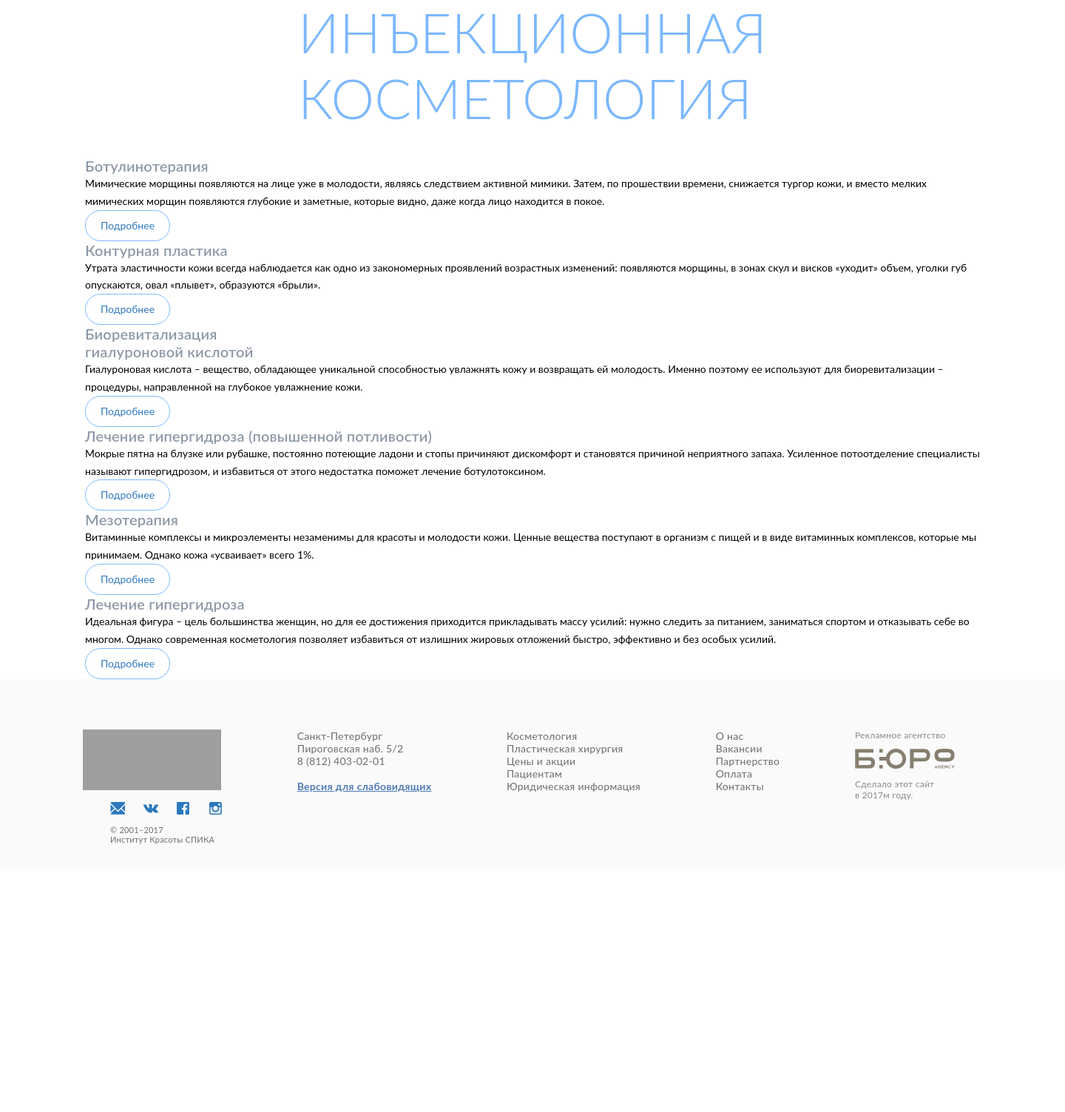
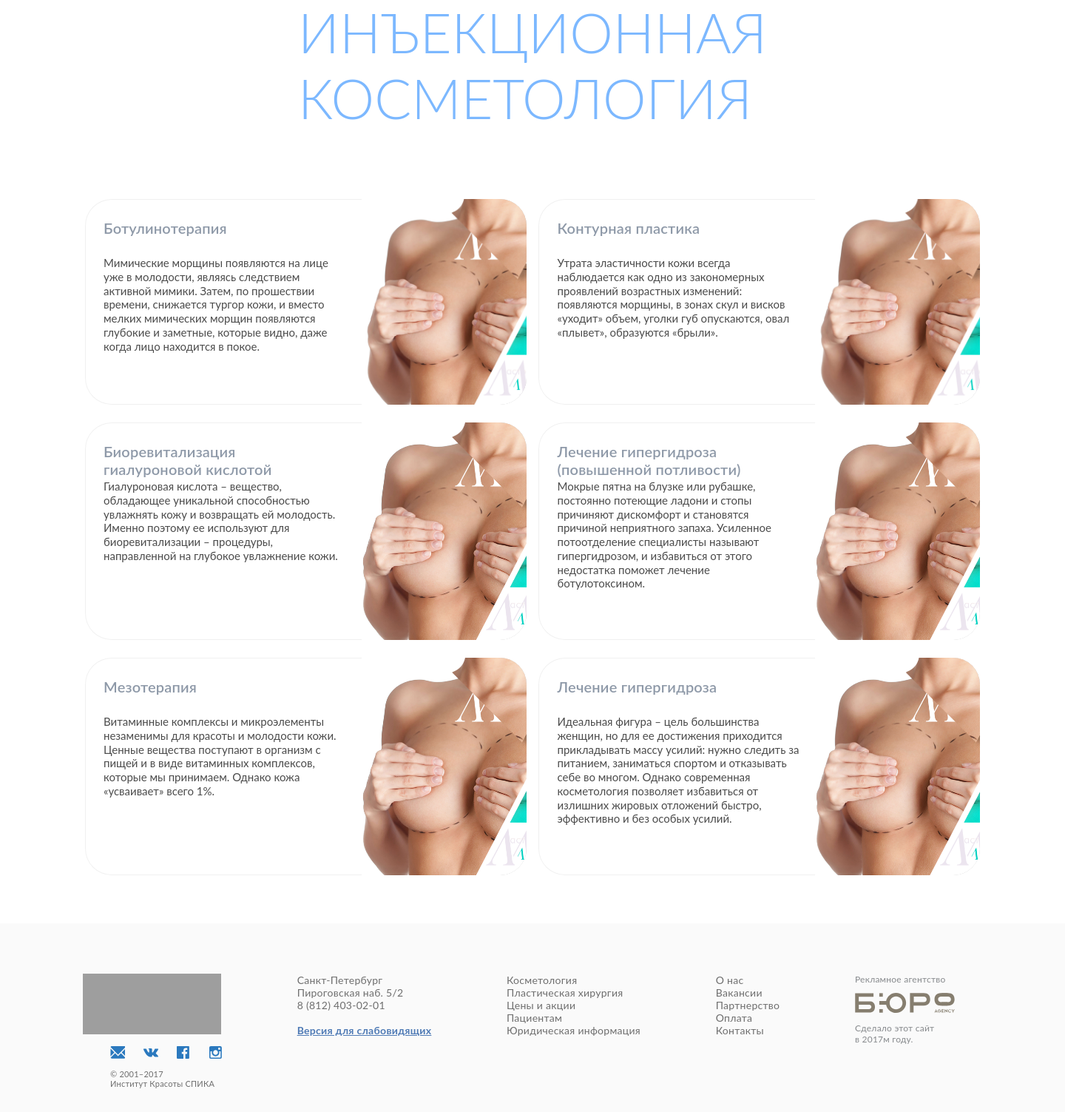
Before and after one commit to AniLiss/spika, a PHP site: page /section.php in a window 1440 px wide. Shown: the part 130-1633 px from the top of the page at 74% size. Before the commit the page ends 1271 px from the top, so only its background shows below. Run offline with PHP 8.4, Linux system fonts and the light colour scheme; some web fonts are replaced; grey boxes are pictures that could not be loaded.

Commit message:
Правки CSS section.php

```diff
--- a/www/css/basics.scss
+++ b/www/css/basics.scss
@@ -110,7 +110,7 @@ a {text-decoration: inherit; font-weight: inherit; line-height:inherit; color:in
 
 select, input, textarea {padding: 10px; text-align: left; margin: 0; padding:0; border: 0; border-radius:0; font-size: 14px; display:inline-block;}
 
-.button {text-align:center; border-radius:1000px; border:1px solid #7eb9ff; padding:0 20px; display:inline-block; color:#3078bf; font-size:14px; height:42px; line-height:40px; background-color: transparent;
+.button {text-align:center; border-radius:1000px; border:1px solid #7eb9ff; padding:0 20px; display:inline-block; color:#3078bf; font-size:14px; height:42px; line-height:40px; background-color: transparent; letter-spacing: 0.02em;
     &:hover {background-color:#3078bf; box-shadow: 0 13px 15px 0 rgba(0, 0, 0, 0.06); border-color:#1d8dd3; color:white;}
     &:active {box-shadow:0 0 0 0 transparent;}
     &:disabled {border-color:#dedede; color:#cacaca;}
@@ -299,16 +299,15 @@ select, input, textarea {padding: 10px; text-align: left; margin: 0; padding:0;
 
 /* ####################### */
 
-.service-block {min-height: 278px; position: relative; border-radius: 36px; border: solid 1px #c9caca; box-sizing: border-box; padding: 27px 25px 19px; overflow: hidden; transition: all 0.25s ease-in-out; cursor: pointer; display: flex; flex-direction: column;
+.service-block {min-height: 278px; position: relative; border-radius: 36px; box-sizing: border-box; padding: 27px 244px 19px 25px; overflow: hidden; transition: all 0.25s ease-in-out; display: flex; flex-direction: column; align-items: flex-start; transform:translate3d(0,0,0); box-shadow:inset 0 0 0 1px rgba(black,.06);
 	&:nth-child(n+3) {margin-top: 24px;}
-	&:hover {box-shadow: 0 29px 35px -20px rgba(0, 0, 0, 0.1);
-		.button {opacity: 1; pointer-events: all;}
+	&:hover {box-shadow: inset 0 0 0 1px rgba(black,.06), 0 29px 35px -20px rgba(0, 0, 0, 0.1);
+		.button {opacity: 1; pointer-events: all; transform:translate3d(0,0,0);}
 	}
-	&__heading, &__text {max-width: 60.7%;}
 	&__heading {min-height: (24/20)*2em;}
 	&__text {font-size: 15px; color: #4b4b4b; line-height: 1.25em; margin-top: 2px; flex: 1;}
-	.button {opacity: 0; pointer-events: none; border: solid 2px #1d8dd3; width: 200px; letter-spacing: 0.02em; height: 35px; line-height: 35px;}
-	&__img {position: absolute; top: 0; right: 0; height: 100%; width: 37.5%; overflow: hidden;
+	.button {opacity: 0; pointer-events: none; min-width: 200px; height: 35px; line-height: 35px; transform:translate3d(0,10px,0); transform-style: preserve-3d; margin-top: 13px;}
+	&__img {position: absolute; top: 0; right: 0; height: 100%; width: 223px; overflow: hidden;
 		img {position: absolute; left: 0; top: 0; object-fit: cover; min-width: 100%; min-height: 100%; width: 0; background-color: #ccc;}
 	}
 }
--- a/www/css/default.css
+++ b/www/css/default.css
@@ -89,7 +89,7 @@ body {
 
 /* line 73, D:/Projects/home/spika/www/css/basics.scss */
 html, body {
-  overflow-x: hidden; }
+  min-width: 1440px; }
 
 /* line 74, D:/Projects/home/spika/www/css/basics.scss */
 header, section, footer, main {
@@ -195,7 +195,8 @@ select, input, textarea {
   font-size: 14px;
   height: 42px;
   line-height: 40px;
-  background-color: transparent; }
+  background-color: transparent;
+  letter-spacing: 0.02em; }
   /* line 114, D:/Projects/home/spika/www/css/basics.scss */
   .button:hover {
     background-color: #3078bf;
@@ -705,6 +706,71 @@ select, input, textarea {
       color: #4a414b; }
 
 /* ####################### */
+/* line 302, D:/Projects/home/spika/www/css/basics.scss */
+.service-block {
+  min-height: 278px;
+  position: relative;
+  border-radius: 36px;
+  box-sizing: border-box;
+  padding: 27px 244px 19px 25px;
+  overflow: hidden;
+  transition: all 0.25s ease-in-out;
+  display: flex;
+  flex-direction: column;
+  align-items: flex-start;
+  transform: translate3d(0, 0, 0);
+  box-shadow: inset 0 0 0 1px rgba(0, 0, 0, 0.06); }
+  /* line 303, D:/Projects/home/spika/www/css/basics.scss */
+  .service-block:nth-child(n+3) {
+    margin-top: 24px; }
+  /* line 304, D:/Projects/home/spika/www/css/basics.scss */
+  .service-block:hover {
+    box-shadow: inset 0 0 0 1px rgba(0, 0, 0, 0.06), 0 29px 35px -20px rgba(0, 0, 0, 0.1); }
+    /* line 305, D:/Projects/home/spika/www/css/basics.scss */
+    .service-block:hover .button {
+      opacity: 1;
+      pointer-events: all;
+      transform: translate3d(0, 0, 0); }
+  /* line 307, D:/Projects/home/spika/www/css/basics.scss */
+  .service-block__heading {
+    min-height: 2.4em; }
+  /* line 308, D:/Projects/home/spika/www/css/basics.scss */
+  .service-block__text {
+    font-size: 15px;
+    color: #4b4b4b;
+    line-height: 1.25em;
+    margin-top: 2px;
+    flex: 1; }
+  /* line 309, D:/Projects/home/spika/www/css/basics.scss */
+  .service-block .button {
+    opacity: 0;
+    pointer-events: none;
+    min-width: 200px;
+    height: 35px;
+    line-height: 35px;
+    transform: translate3d(0, 10px, 0);
+    transform-style: preserve-3d;
+    margin-top: 13px; }
+  /* line 310, D:/Projects/home/spika/www/css/basics.scss */
+  .service-block__img {
+    position: absolute;
+    top: 0;
+    right: 0;
+    height: 100%;
+    width: 223px;
+    overflow: hidden; }
+    /* line 311, D:/Projects/home/spika/www/css/basics.scss */
+    .service-block__img img {
+      position: absolute;
+      left: 0;
+      top: 0;
+      object-fit: cover;
+      min-width: 100%;
+      min-height: 100%;
+      width: 0;
+      background-color: #ccc; }
+
+/* ####################### */
 /* Секции, страницы, уникальные блоки */
 /* ####################### */
 /* line 7, D:/Projects/home/spika/www/css/default.scss */
@@ -720,27 +786,41 @@ select, input, textarea {
   .action-blocks-list .action-block {
     width: 49.3%; }
 
-/* line 14, D:/Projects/home/spika/www/css/default.scss */
+/* line 13, D:/Projects/home/spika/www/css/default.scss */
+.service-list {
+  display: flex;
+  flex-wrap: wrap;
+  justify-content: space-between; }
+  /* line 14, D:/Projects/home/spika/www/css/default.scss */
+  .service-list .service-block {
+    width: 49.3%; }
+
+/* line 18, D:/Projects/home/spika/www/css/default.scss */
 .sales-page .action-blocks-list {
   margin-top: 54px; }
 
-/* line 15, D:/Projects/home/spika/www/css/default.scss */
+/* line 19, D:/Projects/home/spika/www/css/default.scss */
 .sales-page .main-content {
   padding-bottom: 58px; }
 
-/* line 20, D:/Projects/home/spika/www/css/default.scss */
+/* line 23, D:/Projects/home/spika/www/css/default.scss */
 .sale-info-page .main-content {
   margin-top: 10px;
   padding-bottom: 100px; }
 
-/* line 21, D:/Projects/home/spika/www/css/default.scss */
+/* line 24, D:/Projects/home/spika/www/css/default.scss */
 .sale-info-page .columns {
   margin-top: 102px; }
+
+/* line 29, D:/Projects/home/spika/www/css/default.scss */
+.page-section .main-content {
+  margin-top: 92px;
+  padding-bottom: 65px; }
 
 /* ####################### */
 /* Всплывающие окна и пр. */
 /* ####################### */
-/* line 34, D:/Projects/home/spika/www/css/default.scss */
+/* line 41, D:/Projects/home/spika/www/css/default.scss */
 .popup {
   display: none; }
 
--- a/www/css/default.scss
+++ b/www/css/default.scss
@@ -32,6 +32,8 @@
 
 
 
+
+
 /* ####################### */
 /* Всплывающие окна и пр. */
 /* ####################### */
--- a/www/section.php
+++ b/www/section.php
@@ -37,38 +37,38 @@
         		<p class="smalltitle service-block__heading">Ботулинотерапия</p>
         		<p class="service-block__text">Мимические морщины появляются на лице уже в молодости, являясь следствием активной мимики. Затем, по прошествии времени, снижается тургор кожи, и вместо мелких мимических морщин появляются глубокие и заметные, которые видно, даже когда лицо находится в покое.</p>
                 <a href="#" class="button">Подробнее</a>
-        		<div class="service-block__img"><img src="" alt=""></div>
+        		<div class="service-block__img"><img src="img/imageblock/example.png" alt=""></div>
         	</li>
         	<li class="service-block">
         		<p class="smalltitle service-block__heading">Контурная пластика</p>
         		<p class="service-block__text">Утрата эластичности кожи всегда наблюдается как одно из закономерных проявлений возрастных изменений: появляются морщины, в зонах скул и висков «уходит» объем, уголки губ опускаются, овал «плывет», образуются «брыли».</p>
                 <a href="#" class="button">Подробнее</a>
-        		<div class="service-block__img"><img src="" alt=""></div>
+        		<div class="service-block__img"><img src="img/imageblock/example.png" alt=""></div>
         	</li>
         	<li class="service-block">
         		<p class="smalltitle service-block__heading">Биоревитализация<br>
         		гиалуроновой кислотой</p>
         		<p class="service-block__text">Гиалуроновая кислота – вещество, обладающее уникальной способностью увлажнять кожу и возвращать ей молодость. Именно поэтому ее используют для биоревитализации – процедуры, направленной на глубокое увлажнение кожи.</p>
         		<a href="#" class="button">Подробнее</a>
-        		<div class="service-block__img"><img src="" alt=""></div>
+        		<div class="service-block__img"><img src="img/imageblock/example.png" alt=""></div>
         	</li>
         	<li class="service-block">
         		<p class="smalltitle service-block__heading">Лечение гипергидроза (повышенной потливости)</p>
         		<p class="service-block__text">Мокрые пятна на блузке или рубашке, постоянно потеющие ладони и стопы причиняют дискомфорт и становятся причиной неприятного запаха. Усиленное потоотделение специалисты называют гипергидрозом, и избавиться от этого недостатка поможет лечение ботулотоксином.</p>
                 <a href="#" class="button">Подробнее</a>
-        		<div class="service-block__img"><img src="" alt=""></div>
+        		<div class="service-block__img"><img src="img/imageblock/example.png" alt=""></div>
         	</li>
         	<li class="service-block">
         		<p class="smalltitle service-block__heading">Мезотерапия</p>
         		<p class="service-block__text">Витаминные комплексы и микроэлементы незаменимы для красоты и молодости кожи. Ценные вещества поступают в организм с пищей и в виде витаминных комплексов, которые мы принимаем. Однако кожа «усваивает» всего 1%.</p>
                 <a href="#" class="button">Подробнее</a>
-        		<div class="service-block__img"><img src="" alt=""></div>
+        		<div class="service-block__img"><img src="img/imageblock/example.png" alt=""></div>
         	</li>
         	<li class="service-block">
         		<p class="smalltitle service-block__heading">Лечение гипергидроза</p>
         		<p class="service-block__text">Идеальная фигура – цель большинства женщин, но для ее достижения приходится прикладывать массу усилий: нужно следить за питанием, заниматься спортом и отказывать себе во многом. Однако современная косметология позволяет избавиться от излишних жировых отложений быстро, эффективно и без особых усилий.</p>
                 <a href="#" class="button">Подробнее</a>
-        		<div class="service-block__img"><img src="" alt=""></div>
+        		<div class="service-block__img"><img src="img/imageblock/example.png" alt=""></div>
         	</li>
         </ul>
         <!-- // Список услуг -->
```
Also changed, not shown: www/css/basics.css (+68 -2 lines), www/img/dev/png/test-service-1.png (renamed from www/img/dev/png/Rectangle 14 Copy 3.png), 2 other files.
